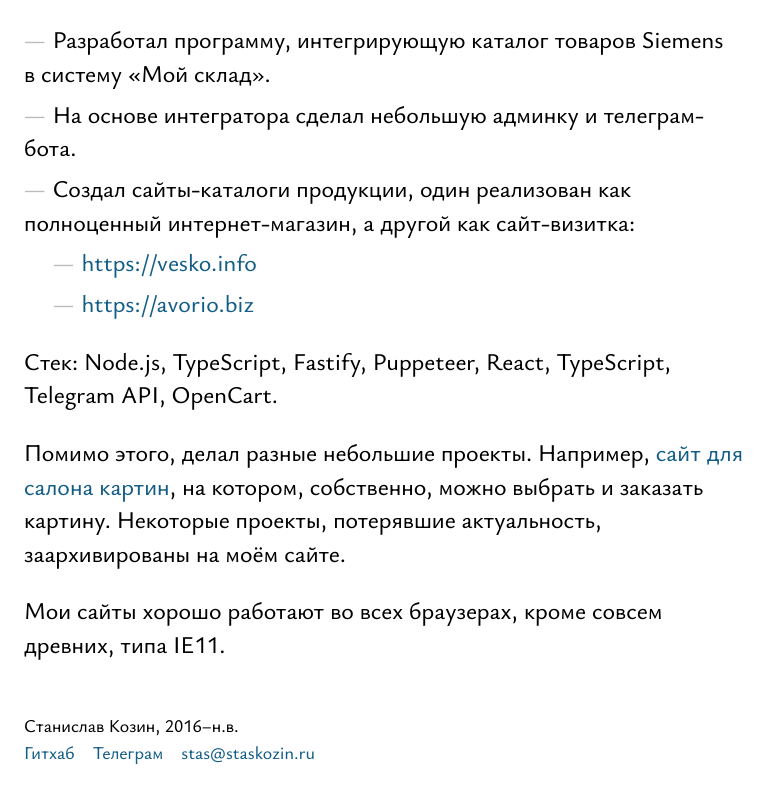
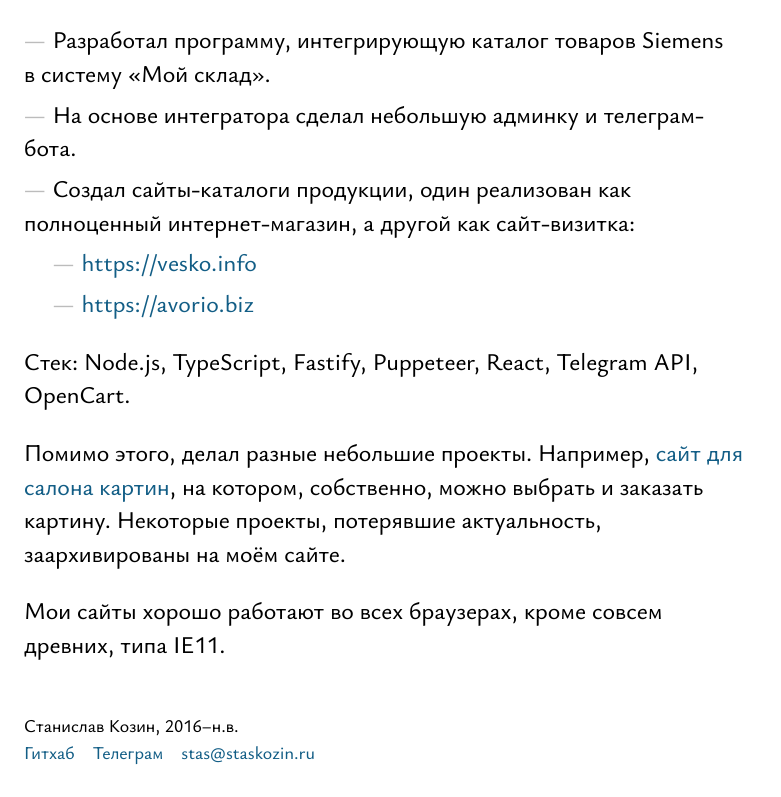
Before and after one commit to staskozin/website, a Next.js app: page /cv in a window 1280 px wide. Shown: the part 1495-2292 px from the top of the page, without its empty margins (0-781 px from the left). Built offline with nearby package versions, Linux system fonts and the light colour scheme.

Commit message:
Update Resume.tsx

```diff
--- a/src/components/Resume.tsx
+++ b/src/components/Resume.tsx
@@ -35,7 +35,7 @@ export default function Resume() {
         </ul>
         </li>
       </ul>
-      <p>Стек: Node.js, TypeScript, Fastify, Puppeteer, React, TypeScript, Telegram API, OpenCart.</p>
+      <p>Стек: Node.js, TypeScript, Fastify, Puppeteer, React, Telegram API, OpenCart.</p>
       <p>Помимо этого, делал разные небольшие проекты. Например, <a href="https://salon-kartin.ru/">сайт для салона картин</a>, на&nbsp;котором, собственно, можно выбрать и&nbsp;заказать картину. Некоторые проекты, потерявшие актуальность, заархивированы на&nbsp;моём сайте.</p>
       <p>Мои сайты хорошо работают во&nbsp;всех браузерах, кроме совсем древних, типа IE11.</p>
     </div>
```
